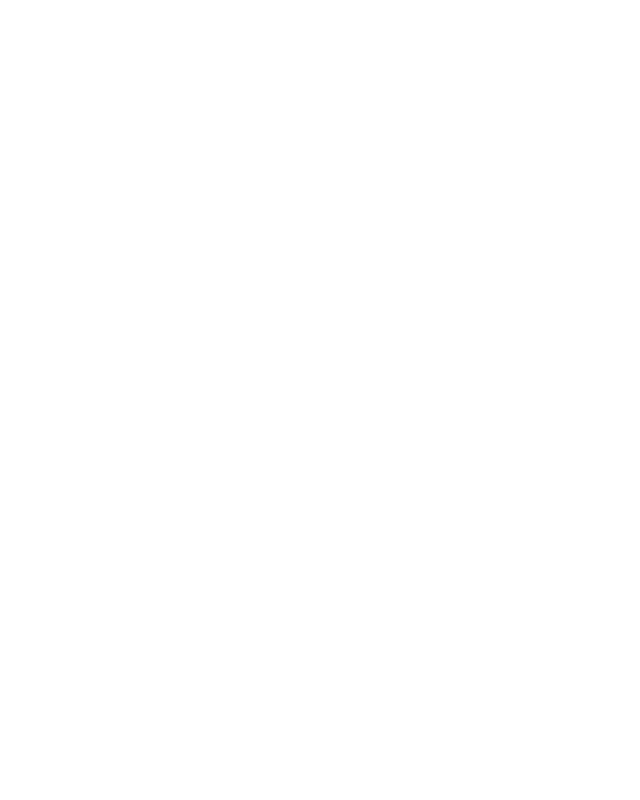
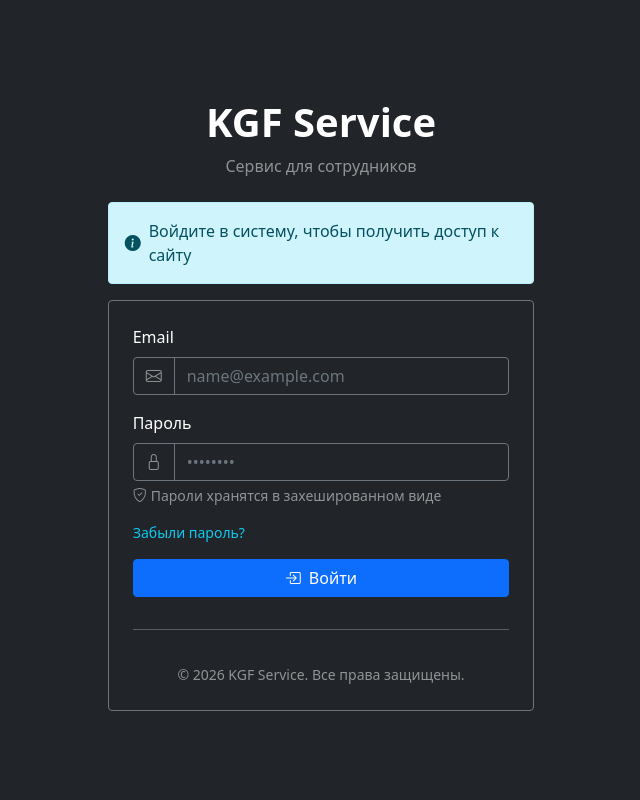
Before and after one commit to Bulstray/030.fastapi-kgf-service, a FastAPI app: page / in a window 1280 px wide. Before the commit the part shown is empty. Shown: the whole page, without its empty margins (319-959 px from the left). Run offline with FastAPI, Linux system fonts and the light colour scheme; parts of the project's set-up code (start-up, migrations or seed data) failed here and were passed over; some libraries are stand-ins or nearby versions.

Commit message:
update login page

```diff
--- a/fastapi-kgf-service/templates/login.html
+++ b/fastapi-kgf-service/templates/login.html
@@ -1,20 +1,75 @@
 {% extends 'base.html' %}
 
-{% block body %}
-  <form>
-    <div class="mb-3">
-      <label for="exampleInputEmail1" class="form-label">Email address</label>
-      <input type="email" class="form-control" id="exampleInputEmail1" aria-describedby="emailHelp">
-      <div id="emailHelp" class="form-text">We'll never share your email with anyone else.</div>
+{% block main %}
+  <div class="bg-dark min-vh-100 d-flex align-items-center justify-content-center">
+    <div class="col-md-6 col-lg-4">
+      <!-- Заголовок -->
+      <div class="text-center mb-4">
+        <h1 class="text-white fw-bold mt-2">KGF Service</h1>
+        <p class="text-white-50">Сервис для сотрудников</p>
+      </div>
+
+      <!-- Alert -->
+      <div class="alert alert-info d-flex align-items-center" role="alert">
+        <i class="bi bi-info-circle-fill me-2"></i>
+        <div>Войдите в систему, чтобы получить доступ к сайту</div>
+      </div>
+
+      <!-- Форма -->
+      <form class="bg-dark text-white p-4 rounded border border-secondary">
+        <div class="mb-3">
+          <label for="exampleInputEmail1" class="form-label">Email</label>
+          <div class="input-group">
+            <span class="input-group-text bg-transparent text-white-50 border-secondary">
+              <i class="bi bi-envelope"></i>
+            </span>
+            <input type="email"
+                   class="form-control bg-transparent text-white border-secondary"
+                   id="exampleInputEmail1"
+                   placeholder="name@example.com"
+                   required>
+          </div>
+        </div>
+
+        <div class="mb-3">
+          <label for="exampleInputPassword1"
+                 class="form-label"
+          >Пароль</label>
+
+          <div class="input-group">
+            <span class="input-group-text bg-transparent text-white-50 border-secondary">
+              <i class="bi bi-lock"></i>
+            </span>
+            <input type="password"
+                   class="form-control bg-transparent text-white border-secondary"
+                   id="exampleInputPassword1"
+                   placeholder="••••••••"
+                   required>
+          </div>
+          <div class="form-text text-white-50 mt-1">
+            <i class="bi bi-shield-check me-1"></i>Пароли хранятся в захешированном виде
+          </div>
+        </div>
+
+        <div class="d-flex justify-content-between align-items-center mb-3">
+          <a href="#" class="text-decoration-none text-info small">Забыли пароль?</a>
+        </div>
+
+        <button type="submit" class="btn btn-primary w-100 mb-3">
+          <i class="bi bi-box-arrow-in-right me-2"></i>Войти
+        </button>
+
+        <!-- Разделитель -->
+        <div class="d-flex align-items-center mb-3">
+          <hr class="flex-grow-1 border-secondary">
+          <hr class="flex-grow-1 border-secondary">
+        </div>
+
+        <div class="text-center mt-1">
+          <small class="text-white-50">&copy; 2026 KGF Service. Все права защищены.</small>
+        </div>
+
+      </form>
     </div>
-    <div class="mb-3">
-      <label for="exampleInputPassword1" class="form-label">Password</label>
-      <input type="password" class="form-control" id="exampleInputPassword1">
-    </div>
-    <div class="mb-3 form-check">
-      <input type="checkbox" class="form-check-input" id="exampleCheck1">
-      <label class="form-check-label" for="exampleCheck1">Check me out</label>
-    </div>
-    <button type="submit" class="btn btn-primary">Submit</button>
-  </form>
+  </div>
 {% endblock %}
```
